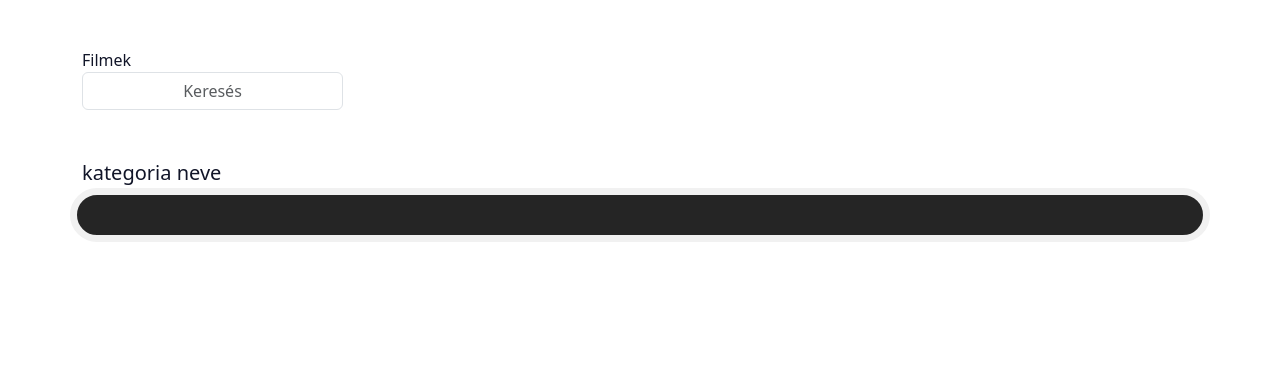
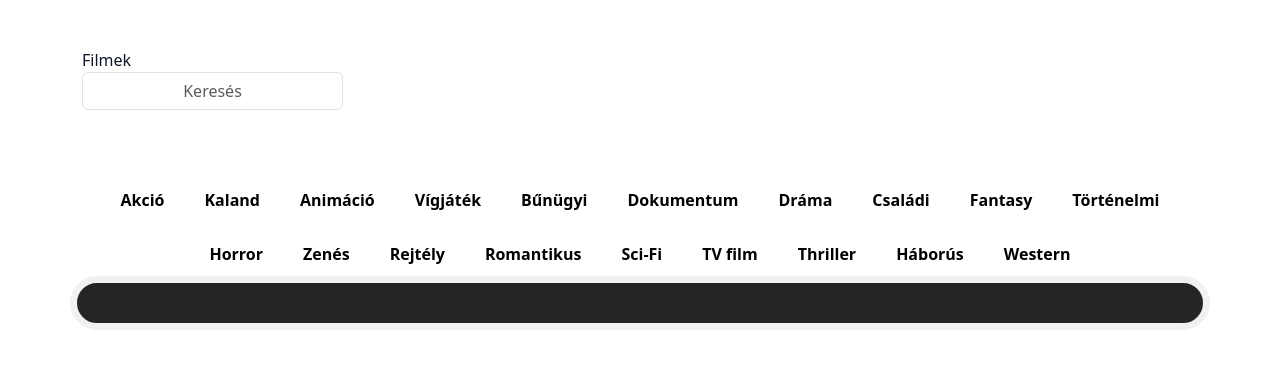
Before and after one commit to freakxd/watch.it, a PHP site: page /pages/filmek.html in a window 1280 px wide. Shown: the part 76-445 px from the top of the page. Run offline with PHP 8.4, Linux system fonts and the light colour scheme; some libraries are stand-ins or nearby versions.

Commit message:
fő oldal logo animáció

```diff
--- a/pages/filmek.html
+++ b/pages/filmek.html
@@ -156,7 +156,27 @@
                 </ul>
             </div>
             <div class="kep-film">
-                <a style="font-size: 20px;"> kategoria neve </a>
+            </div>
+            <div class="categories2">
+                <div class="category2">Akció</div>
+                <div class="category2">Kaland</div>
+                <div class="category2">Animáció</div>
+                <div class="category2">Vígjáték</div>
+                <div class="category2">Bűnügyi</div>
+                <div class="category2">Dokumentum</div>
+                <div class="category2">Dráma</div>
+                <div class="category2">Családi</div>
+                <div class="category2">Fantasy</div>
+                <div class="category2">Történelmi</div>
+                <div class="category2">Horror</div>
+                <div class="category2">Zenés</div>
+                <div class="category2">Rejtély</div>
+                <div class="category2">Romantikus</div>
+                <div class="category2">Sci-Fi</div>
+                <div class="category2">TV film</div>
+                <div class="category2">Thriller</div>
+                <div class="category2">Háborús</div>
+                <div class="category2">Western</div>
             </div>
             <div class="col-md-9">
                 <div id="movies-container" class="row">
--- a/pages/index.html
+++ b/pages/index.html
@@ -66,7 +66,7 @@
         </div>
     </nav>
 
-    <div class="fooldallogo">
+    <div class="card" id="fooldallogo">
         <img src="C:\xampp\htdocs\watch.it\images\cooltext476252660007079.png" alt="watchitneonlogo"> <!-- PLACEHOLDER PLACEHOLDER PLACEHOLDER logo ide majd másjön -->
     </div>
 
--- a/styles/style_filmek.css
+++ b/styles/style_filmek.css
@@ -43,7 +43,7 @@ p {
 }
 
 .form-control{
-    /* Keresés */
+    /* KeresÃ©s */
     text-align: center;
 }
 
@@ -58,3 +58,23 @@ p {
     padding: 20px;
     margin-top: 0;
 }
+.categories2 {
+    display: flex;
+    flex-wrap: wrap;
+    justify-content: center;
+    gap: 10px;
+    margin-top: 20px;
+}
+.category2 {
+    padding: 10px 15px;
+    background: white;
+    color: black;
+    cursor: pointer;
+    border-radius: 5px;
+    font-weight: bold;
+    transition: background 0.3s;
+}
+.category2:hover {
+    background: gray;
+    color: white;
+}
--- a/styles/style_global.css
+++ b/styles/style_global.css
@@ -12,7 +12,7 @@
 
 .darkmode{
 
-    --base-color: #070b1d;
+    --base-color: #1c1f2b;
     --base-variant: #101425;
     --text-color: #ffffff;
     --secondary-text: #a4a5b8;
--- a/styles/style_index.css
+++ b/styles/style_index.css
@@ -33,9 +33,50 @@
     background-color: transparent !important;
 }
 
-.fooldallogo{
+#fooldallogo{
     max-width: fit-content;
     margin-left: auto;
     margin-right: auto;
-    margin-top: 400px;
+    margin-top: 200px;
 }
+.card{
+    margin: 0 auto;
+    padding: 2em;
+    width: 300px;
+    background: #1c1f2b;
+    text-align: center;
+    border-radius: 10px;
+    position: relative;
+
+}
+@property --szog{
+    syntax: "<angle>";
+    initial-value: 0deg;
+    inherits: false;
+}
+.card::after, .card::before{
+    content: '';
+    position: absolute;
+    height: 110%;
+    width: 103%;
+    background-image: conic-gradient(from var(--szog), purple, cyan, rgb(0, 81, 255),purple);
+    top: 50%;
+    left: 50%;
+    translate: -50% -50%;
+    z-index: -1;
+    padding: 10px;
+    border-radius: 10px;
+    animation: 3s spin linear infinite;
+}
+.card::before{
+    filter: blur(1.5rem);
+    opacity: 0.5;
+}
+@keyframes spin {
+    from{
+        --szog: 0deg;
+    }
+    to{
+        --szog: 360deg;
+    }
+}
```
